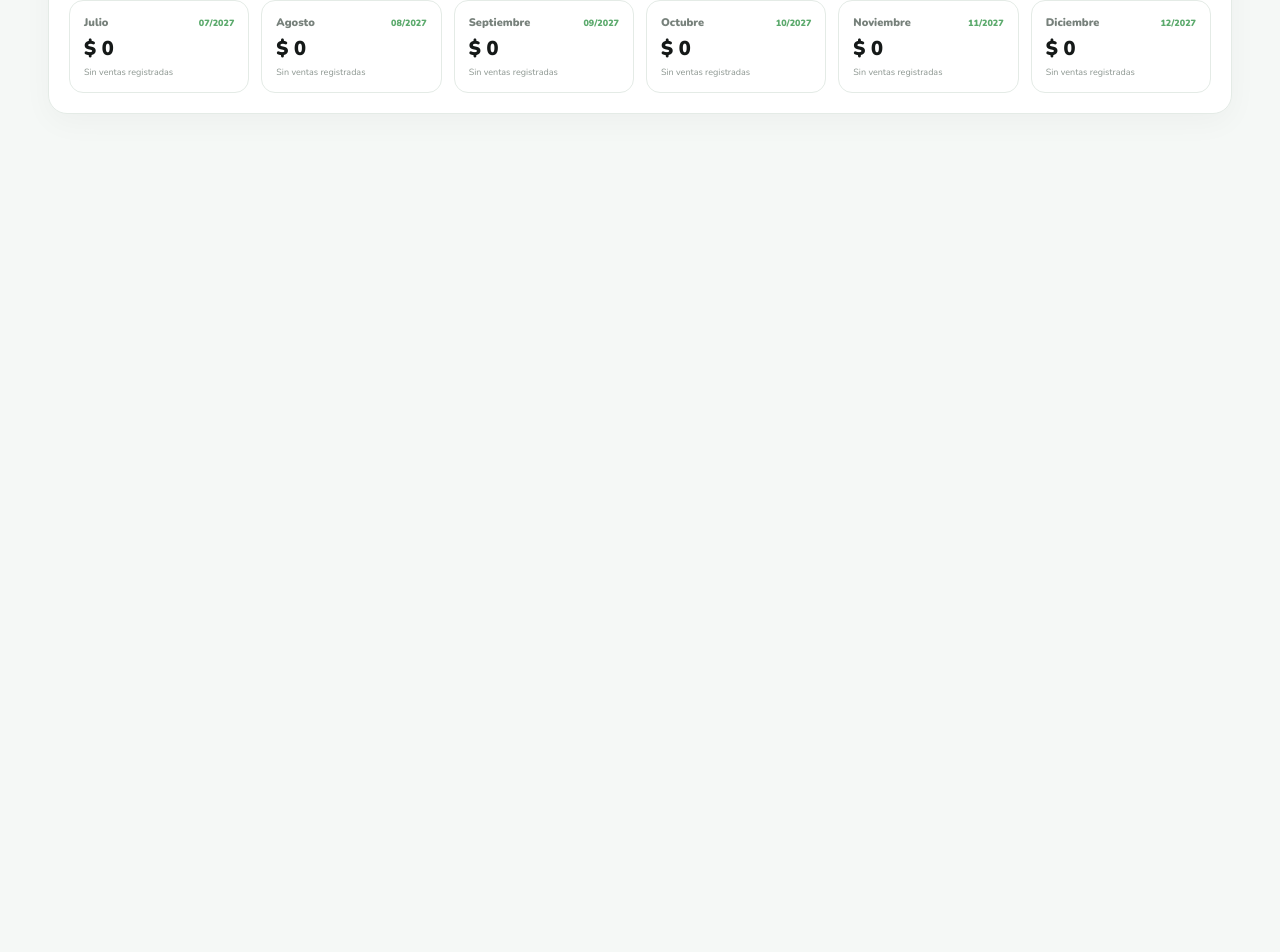
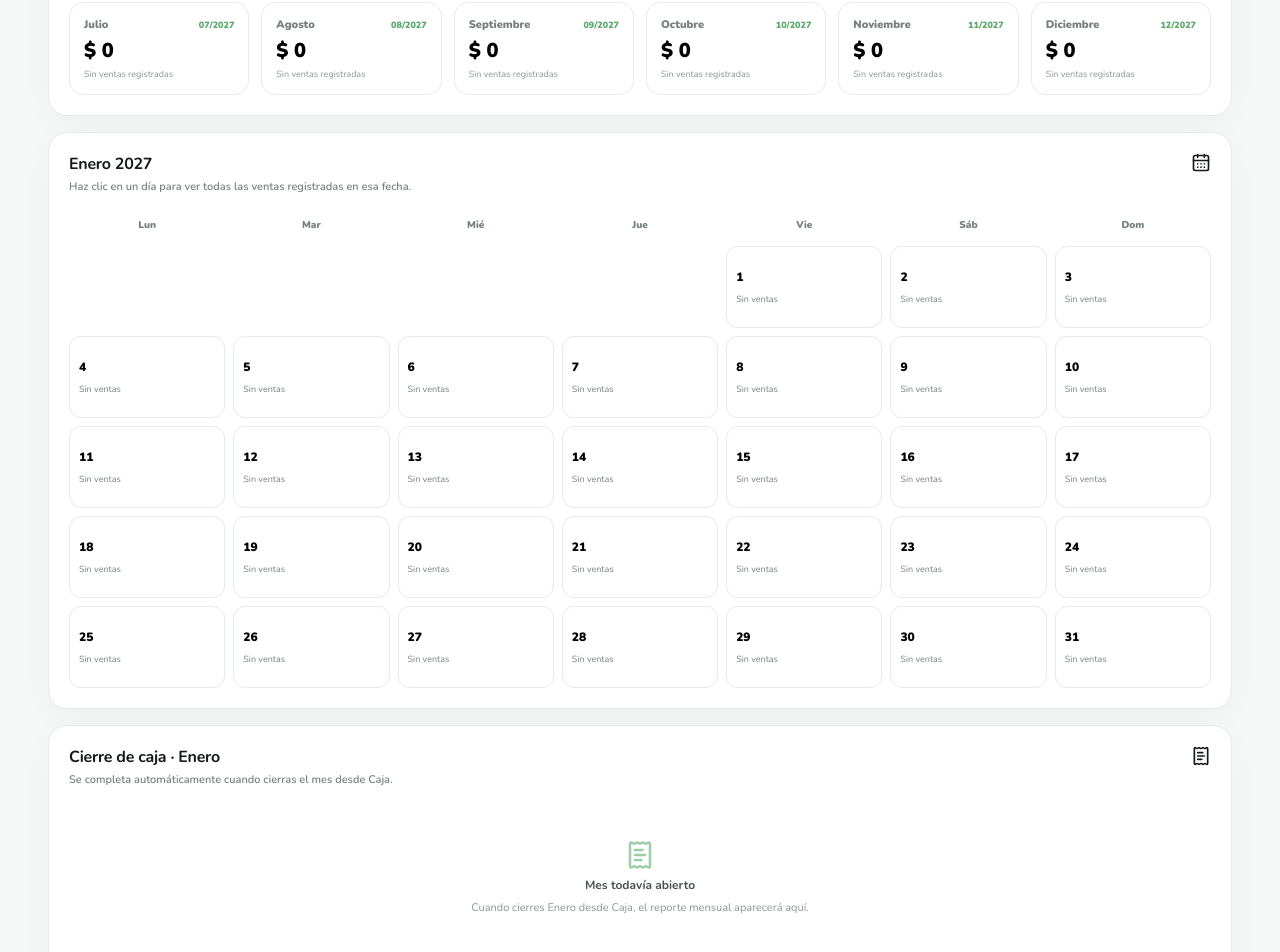
Before and after one commit to MarbellSantana/CityPhone, a Next.js app: page /reportes in a window 1280 px wide. Shown: the part 1060-2012 px from the top of the page. Before the commit the page ends 1230 px from the top, so only its background shows below. Built offline with nearby package versions, Linux system fonts and the light colour scheme.

Commit message:
Add monthly calendar and cash closures to reports

```diff
--- a/app/reportes/page.tsx
+++ b/app/reportes/page.tsx
@@ -1,16 +1,24 @@
 "use client";
 
 import { useEffect, useMemo, useState } from "react";
-import { BarChart3, CalendarDays, DollarSign, TrendingUp } from "lucide-react";
+import { BarChart3, CalendarDays, DollarSign, ReceiptText, TrendingUp } from "lucide-react";
 import AppShell from "../components/AppShell";
-import { KEYS, Sale, load, money } from "../lib/storage";
+import { CashClosure, KEYS, Sale, load, money } from "../lib/storage";
 
 const meses = ["Enero", "Febrero", "Marzo", "Abril", "Mayo", "Junio", "Julio", "Agosto", "Septiembre", "Octubre", "Noviembre", "Diciembre"];
+const weekDays = ["Lun","Mar","Mié","Jue","Vie","Sáb","Dom"];
 const REPORT_YEAR = 2027;
 
 export default function ReportesPage() {
   const [sales, setSales] = useState<Sale[]>([]);
-  useEffect(() => setSales(load<Sale[]>(KEYS.sales, [])), []);
+  const [closures, setClosures] = useState<CashClosure[]>([]);
+  const [selectedMonth, setSelectedMonth] = useState(0);
+  const [selectedDay, setSelectedDay] = useState<number | null>(null);
+
+  useEffect(() => {
+    setSales(load<Sale[]>(KEYS.sales, []));
+    setClosures(load<CashClosure[]>(KEYS.cashClosures, []));
+  }, []);
 
   const valores = useMemo(() => meses.map((mes, index) => {
     const monthSales = sales.filter(s => {
@@ -29,15 +37,66 @@ export default function ReportesPage() {
   const promedio = totalAnual / 12;
   const activeMonths = valores.filter(v => v.cantidad > 0).length;
 
-  return <AppShell title="Meses y reportes · 2027" subtitle="Todo el año 2027 preparado de enero a diciembre para comparar el rendimiento del local." active="Meses y reportes" action={<span className="period-select" style={{display:"inline-flex",alignItems:"center",fontWeight:900}}>2027</span>}>
+  const selectedMonthSales = useMemo(() => sales.filter(s => {
+    const d = new Date(s.createdAt);
+    return d.getFullYear() === REPORT_YEAR && d.getMonth() === selectedMonth;
+  }), [sales, selectedMonth]);
+
+  const daysInMonth = new Date(REPORT_YEAR, selectedMonth + 1, 0).getDate();
+  const firstWeekday = (new Date(REPORT_YEAR, selectedMonth, 1).getDay() + 6) % 7;
+  const selectedClosure = closures.find(c => c.year === REPORT_YEAR && c.month === meses[selectedMonth]);
+
+  const selectedDaySales = useMemo(() => selectedDay === null ? [] : selectedMonthSales.filter(s => new Date(s.createdAt).getDate() === selectedDay), [selectedDay, selectedMonthSales]);
+
+  function selectMonth(index:number) {
+    setSelectedMonth(index);
+    setSelectedDay(null);
+  }
+
+  return <AppShell title="Meses y reportes · 2027" subtitle="Selecciona un mes para ver su calendario, ventas diarias y cierre mensual de caja." active="Meses y reportes" action={<span className="period-select" style={{display:"inline-flex",alignItems:"center",fontWeight:900}}>2027</span>}>
     <section className="kpis page-kpis">
       <div className="card kpi-card"><div className="kpi-top"><span className="icon-box"><DollarSign size={19}/></span></div><div className="kpi-label">Ventas de 2027</div><div className="kpi-value">{money.format(totalAnual)}</div><div className="kpi-foot">Total acumulado enero–diciembre</div></div>
       <div className="card kpi-card"><div className="kpi-top"><span className="icon-box"><TrendingUp size={19}/></span></div><div className="kpi-label">Promedio mensual</div><div className="kpi-value">{money.format(promedio)}</div><div className="kpi-foot">Promedio sobre los 12 meses de 2027</div></div>
       <div className="card kpi-card"><div className="kpi-top"><span className="icon-box"><CalendarDays size={19}/></span></div><div className="kpi-label">Meses con ventas</div><div className="kpi-value">{activeMonths}</div><div className="kpi-foot">De 12 meses de 2027</div></div>
     </section>
 
-    <section className="card section-gap"><div className="card-heading"><div><h2>Comparativa mensual 2027</h2><p>Enero a diciembre en un solo gráfico para comparar la facturación de todo el año.</p></div><span className="warning-circle" style={{background:"var(--green-soft)",color:"var(--green-dark)"}}><BarChart3 size={17}/></span></div><div style={{marginTop:26,overflowX:"auto"}}><div style={{minWidth:760,height:290,display:"flex",alignItems:"flex-end",gap:14,borderBottom:"1px solid var(--border)",padding:"10px 4px 28px"}}>{valores.map(item=>{const height=item.total===0?4:Math.max(8,(item.total/max)*210);return <div key={item.mes} style={{flex:1,minWidth:42,display:"flex",flexDirection:"column",alignItems:"center",justifyContent:"flex-end",height:"100%",gap:8}}><span style={{fontSize:10,fontWeight:800,color:"var(--muted)"}}>{money.format(item.total)}</span><div style={{width:"70%",maxWidth:42,height,borderRadius:"9px 9px 3px 3px",background:item.total===0?"#dcefe0":"var(--green-dark)",minHeight:4}}/><span style={{fontSize:10,fontWeight:800,color:"#6e7872",whiteSpace:"nowrap"}}>{item.mes.slice(0,3)}</span></div>})}</div></div></section>
+    <section className="card section-gap"><div className="card-heading"><div><h2>Comparativa mensual 2027</h2><p>Enero a diciembre en un solo gráfico para comparar la facturación de todo el año.</p></div><span className="warning-circle" style={{background:"var(--green-soft)",color:"var(--green-dark)"}}><BarChart3 size={17}/></span></div><div style={{marginTop:26,overflowX:"auto"}}><div style={{minWidth:760,height:290,display:"flex",alignItems:"flex-end",gap:14,borderBottom:"1px solid var(--border)",padding:"10px 4px 28px"}}>{valores.map((item,index)=>{const height=item.total===0?4:Math.max(8,(item.total/max)*210);return <button key={item.mes} type="button" onClick={()=>selectMonth(index)} style={{flex:1,minWidth:42,display:"flex",flexDirection:"column",alignItems:"center",justifyContent:"flex-end",height:"100%",gap:8,border:0,background:"transparent",cursor:"pointer",padding:0}}><span style={{fontSize:10,fontWeight:800,color:"var(--muted)"}}>{money.format(item.total)}</span><div style={{width:"70%",maxWidth:42,height,borderRadius:"9px 9px 3px 3px",background:item.total===0?"#dcefe0":"var(--green-dark)",minHeight:4}}/><span style={{fontSize:10,fontWeight:800,color:index===selectedMonth?"var(--green-dark)":"#6e7872",whiteSpace:"nowrap"}}>{item.mes.slice(0,3)}</span></button>})}</div></div></section>
 
-    <section className="card section-gap"><div className="card-heading"><div><h2>Todo el año 2027</h2><p>Los 12 meses ya están creados. Cada venta de 2027 se sumará automáticamente al mes correspondiente.</p></div></div><div style={{display:"grid",gridTemplateColumns:"repeat(auto-fit, minmax(170px, 1fr))",gap:12,marginTop:18}}>{valores.map((item,index)=><div key={item.mes} style={{border:"1px solid var(--border)",borderRadius:14,padding:14,background:"#fff"}}><div style={{display:"flex",justifyContent:"space-between",alignItems:"center",gap:8}}><div style={{fontSize:11,fontWeight:900,color:"var(--muted)"}}>{item.mes}</div><span style={{fontSize:9,fontWeight:900,color:"var(--green-dark)"}}>{String(index+1).padStart(2,"0")}/2027</span></div><div style={{marginTop:5,fontSize:20,fontWeight:900}}>{money.format(item.total)}</div><div style={{marginTop:4,fontSize:9,color:"#8b958f"}}>{item.cantidad ? `${item.cantidad} venta(s)` : "Sin ventas registradas"}</div></div>)}</div></section>
+    <section className="card section-gap">
+      <div className="card-heading"><div><h2>Todo el año 2027</h2><p>Selecciona un mes para abrir su calendario y revisar las ventas día por día.</p></div></div>
+      <div style={{display:"grid",gridTemplateColumns:"repeat(auto-fit, minmax(170px, 1fr))",gap:12,marginTop:18}}>{valores.map((item,index)=><button type="button" key={item.mes} onClick={()=>selectMonth(index)} style={{textAlign:"left",border:index===selectedMonth?"2px solid var(--green-dark)":"1px solid var(--border)",borderRadius:14,padding:14,background:index===selectedMonth?"var(--green-soft)":"#fff",cursor:"pointer"}}><div style={{display:"flex",justifyContent:"space-between",alignItems:"center",gap:8}}><div style={{fontSize:11,fontWeight:900,color:"var(--muted)"}}>{item.mes}</div><span style={{fontSize:9,fontWeight:900,color:"var(--green-dark)"}}>{String(index+1).padStart(2,"0")}/2027</span></div><div style={{marginTop:5,fontSize:20,fontWeight:900}}>{money.format(item.total)}</div><div style={{marginTop:4,fontSize:9,color:"#8b958f"}}>{item.cantidad ? `${item.cantidad} venta(s)` : "Sin ventas registradas"}</div></button>)}</div>
+    </section>
+
+    <section className="card section-gap">
+      <div className="card-heading"><div><h2>{meses[selectedMonth]} 2027</h2><p>Haz clic en un día para ver todas las ventas registradas en esa fecha.</p></div><CalendarDays size={20}/></div>
+      <div style={{display:"grid",gridTemplateColumns:"repeat(7,minmax(72px,1fr))",gap:8,marginTop:18,overflowX:"auto"}}>
+        {weekDays.map(d=><div key={d} style={{fontSize:10,fontWeight:900,color:"var(--muted)",textAlign:"center",padding:6}}>{d}</div>)}
+        {Array.from({length:firstWeekday}).map((_,i)=><div key={`empty-${i}`}/>)}
+        {Array.from({length:daysInMonth},(_,i)=>i+1).map(day=>{
+          const daySales=selectedMonthSales.filter(s=>new Date(s.createdAt).getDate()===day);
+          const dayTotal=daySales.reduce((sum,s)=>sum+s.total,0);
+          const active=selectedDay===day;
+          return <button key={day} type="button" onClick={()=>setSelectedDay(day)} style={{minHeight:82,border:active?"2px solid var(--green-dark)":"1px solid var(--border)",borderRadius:12,background:active?"var(--green-soft)":"#fff",padding:9,textAlign:"left",cursor:"pointer"}}><div style={{fontSize:12,fontWeight:900}}>{day}</div><div style={{fontSize:9,color:"var(--muted)",marginTop:8}}>{daySales.length?`${daySales.length} venta(s)`:"Sin ventas"}</div>{daySales.length>0&&<div style={{fontSize:10,fontWeight:900,color:"var(--green-dark)",marginTop:3}}>{money.format(dayTotal)}</div>}</button>
+        })}
+      </div>
+    </section>
+
+    {selectedDay!==null&&<section className="card section-gap">
+      <div className="card-heading"><div><h2>Ventas del {selectedDay} de {meses[selectedMonth]}</h2><p>Detalle de las operaciones registradas ese día.</p></div></div>
+      {selectedDaySales.length===0?<div className="empty-state compact"><CalendarDays size={30}/><b>No hubo ventas este día</b><span>Cuando haya ventas aparecerán aquí automáticamente.</span></div>:<div className="sales-table"><div className="table-head"><span>Hora</span><span>Cliente</span><span>Pago</span><span>Factura</span><span>Total</span></div>{selectedDaySales.map(s=><div className="table-row" key={s.id}><div><b>{new Date(s.createdAt).toLocaleTimeString("es-AR",{hour:"2-digit",minute:"2-digit"})}</b><small>Venta #{String(s.id).slice(-6)}</small></div><span>{s.customer||"Consumidor final"}</span><span>{s.method}</span><span>{s.invoiceStatus==="Facturada"?`${s.invoiceType||"Factura C"} ${s.invoiceNumber||""}`:s.invoiceStatus||"Sin factura"}</span><strong>{money.format(s.total)}</strong></div>)}</div>}
+    </section>}
+
+    <section className="card section-gap">
+      <div className="card-heading"><div><h2>Cierre de caja · {meses[selectedMonth]}</h2><p>Se completa automáticamente cuando cierras el mes desde Caja.</p></div><ReceiptText size={20}/></div>
+      {!selectedClosure?<div className="empty-state compact"><ReceiptText size={30}/><b>Mes todavía abierto</b><span>Cuando cierres {meses[selectedMonth]} desde Caja, el reporte mensual aparecerá aquí.</span></div>:<>
+        <section className="kpis page-kpis" style={{marginTop:14}}>
+          <div className="card kpi-card"><div className="kpi-label">Ingresos</div><div className="kpi-value">{money.format(selectedClosure.income)}</div></div>
+          <div className="card kpi-card"><div className="kpi-label">Gastos</div><div className="kpi-value">{money.format(selectedClosure.expenses)}</div></div>
+          <div className="card kpi-card"><div className="kpi-label">Resultado</div><div className="kpi-value">{money.format(selectedClosure.balance)}</div></div>
+        </section>
+        <div style={{fontSize:11,color:"var(--muted)",marginTop:12}}>{selectedClosure.movementCount} movimientos · cerrado el {new Date(selectedClosure.closedAt).toLocaleDateString("es-AR")}</div>
+        {Object.keys(selectedClosure.expenseBreakdown||{}).length>0&&<div style={{display:"grid",gridTemplateColumns:"repeat(auto-fit,minmax(170px,1fr))",gap:10,marginTop:14}}>{Object.entries(selectedClosure.expenseBreakdown).sort((a,b)=>b[1]-a[1]).map(([name,total])=><div key={name} style={{border:"1px solid var(--border)",borderRadius:12,padding:12}}><small style={{fontWeight:800,color:"var(--muted)"}}>{name}</small><div style={{fontWeight:900,fontSize:17,marginTop:4}}>{money.format(total)}</div></div>)}</div>}
+      </>}
+    </section>
   </AppShell>;
 }
```
